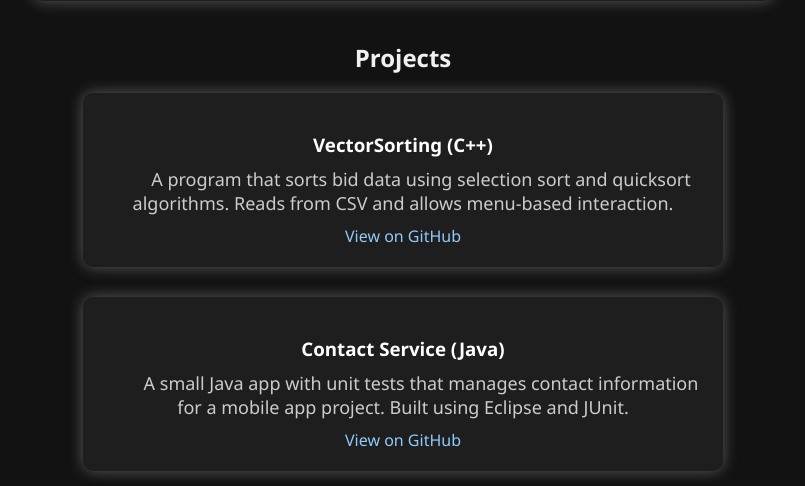
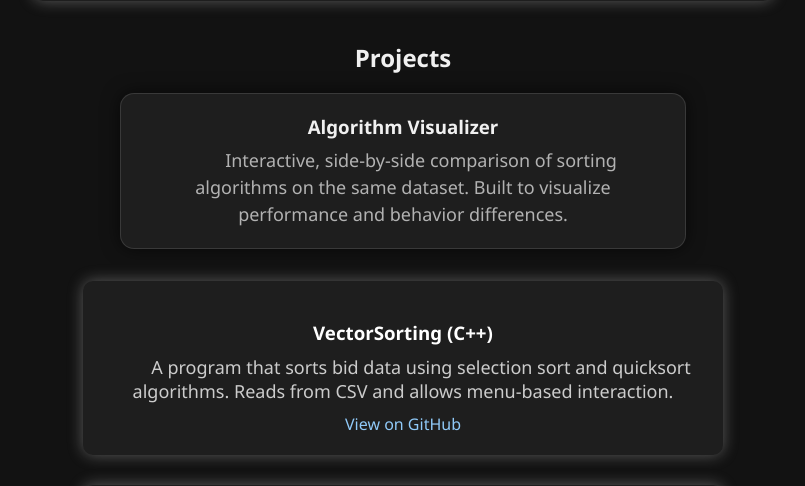
Before and after one commit to tpoulton36/resume-site, a Flask app: page / in a window 1280 px wide. Shown: the part 853-1339 px from the top of the page, without its empty margins (237-1042 px from the left). Run offline with Flask 3, Linux system fonts and the light colour scheme.

Commit message:
feat: add algorithm visualizer card to homepage

```diff
--- a/static/css/style.css
+++ b/static/css/style.css
@@ -147,3 +147,41 @@ p {
   height: 100%;
   display: block;
 }
+
+
+/* Homepage project card */
+.project-card {
+  display: block;
+  max-width: 520px;
+  margin: 0 auto 32px auto;
+  padding: 20px 22px;
+
+  background: #1e1e1e;
+  border-radius: 14px;
+  border: 1px solid rgba(255, 255, 255, 0.12);
+
+  text-decoration: none;
+  color: inherit;
+
+  box-shadow: 0 0 18px rgba(0, 0, 0, 0.6);
+  transition: border-color 180ms ease,
+              box-shadow 180ms ease,
+              transform 180ms ease;
+}
+
+.project-card h3 {
+  margin: 0 0 8px 0;
+  font-weight: 700;
+}
+
+.project-card p {
+  margin: 0;
+  opacity: 0.85;
+  line-height: 1.5;
+}
+
+.project-card:hover {
+  border-color: rgba(144, 202, 249, 0.45);
+  box-shadow: 0 0 22px rgba(144, 202, 249, 0.15);
+  transform: translateY(-2px);
+}
--- a/templates/index.html
+++ b/templates/index.html
@@ -28,6 +28,16 @@
 <!-- Projects-->
 
 <h2>Projects</h2>
+
+<a href="{{ url_for('algorithms') }}" class="project-card">
+  <h3>Algorithm Visualizer</h3>
+  <p>
+    Interactive, side-by-side comparison of sorting algorithms on the same dataset.
+    Built to visualize performance and behavior differences.
+  </p>
+</a>
+
+
 <div class="projects">
     <div class="project">
         <h3>VectorSorting (C++)</h3>
```
